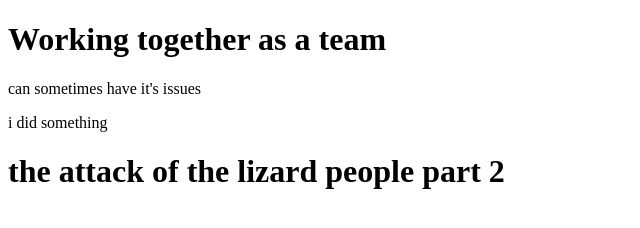
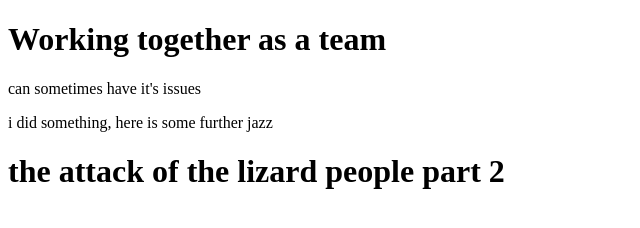
Before and after one commit to RominaLub/teamwork2, a plain HTML site: page index.html in a window 1280 px wide. Shown: the whole page, without its empty margins (0-640 px from the left). Drawn offline with Linux system fonts and the light colour scheme.

Commit message:
chnages - david bowie

```diff
--- a/index.html
+++ b/index.html
@@ -10,7 +10,7 @@
 <body>
     <h1>Working together as a team</h1>
     <p>can sometimes have it's issues</p>
-    <p>i did something</p>
+    <p>i did something, here is some further jazz</p>
     <h1>the attack of the lizard people part 2</h1>
 </body>
 </html>
```
